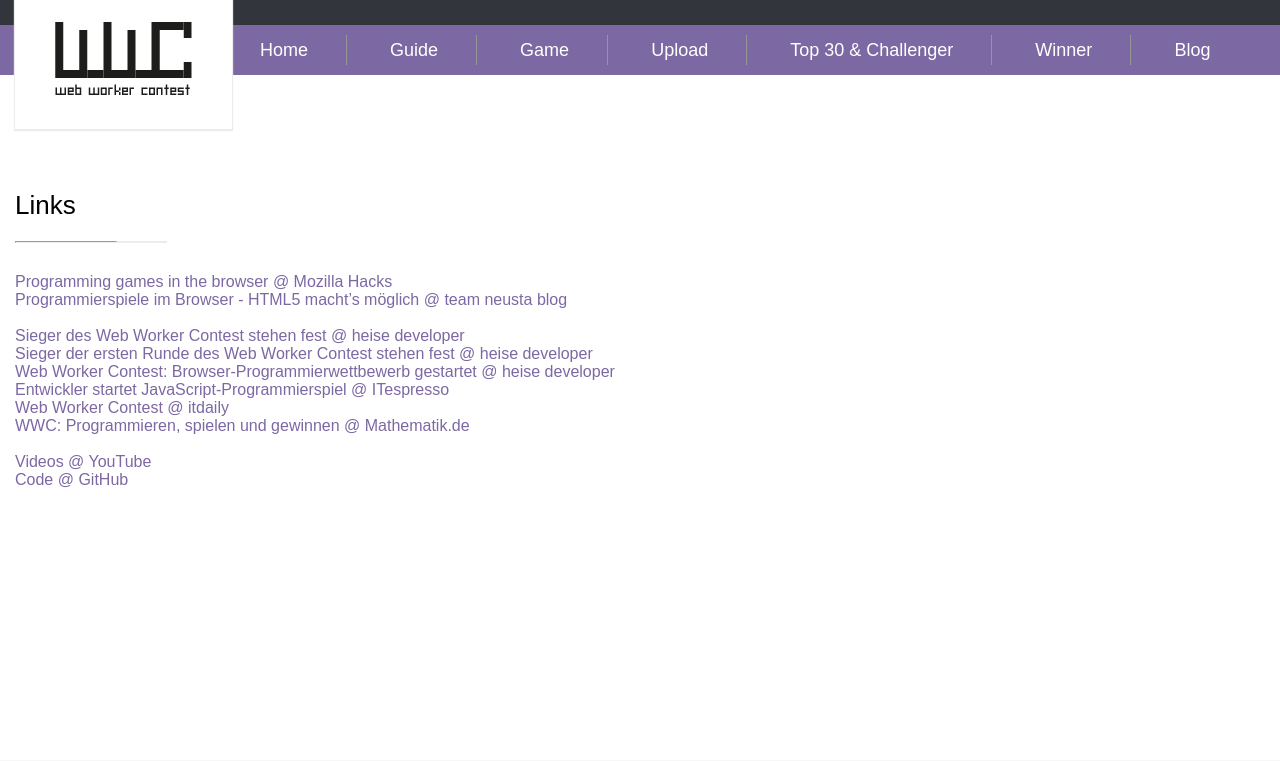
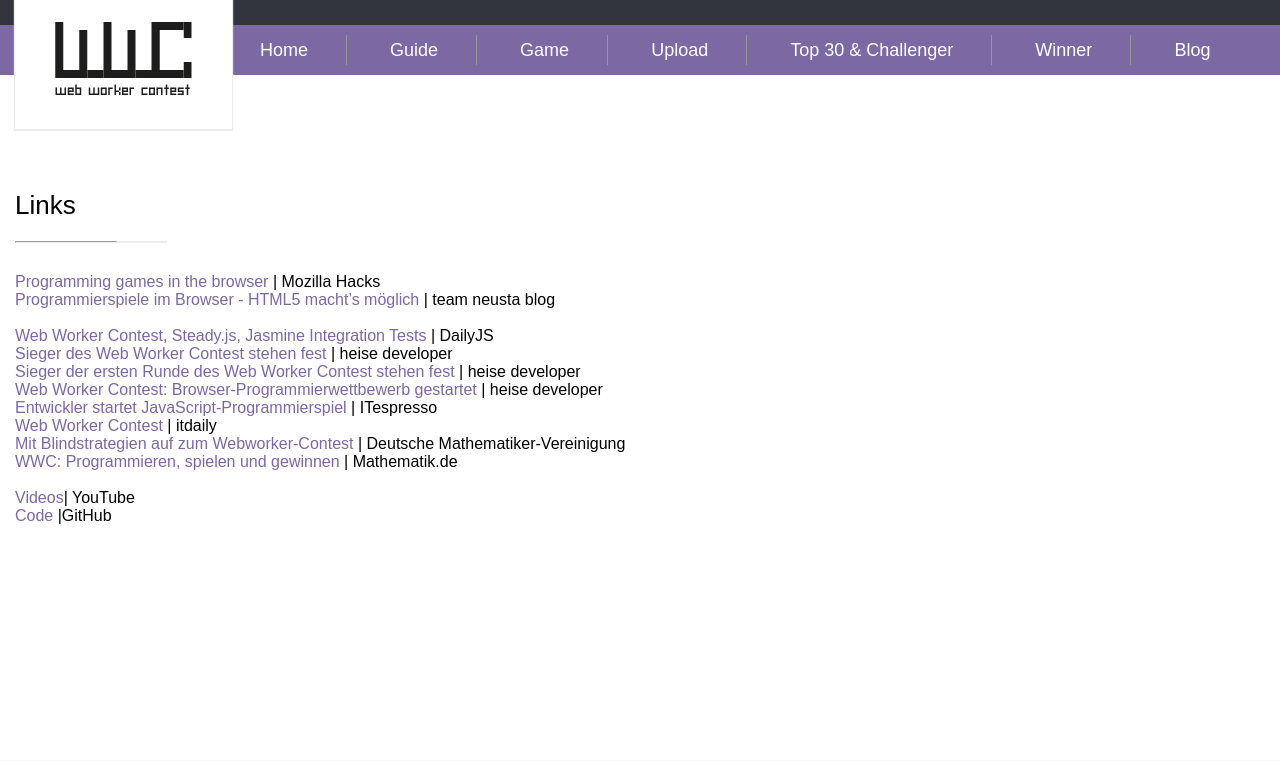
Before and after one commit to strenkel/wwc, a PHP site: page /links.php in a window 1280 px wide. Shown: the top 761 px of the page. Run offline with PHP 8.4, Linux system fonts and the light colour scheme.

Commit message:
add 2 links

```diff
--- a/links.php
+++ b/links.php
@@ -12,23 +12,25 @@
 ?>
 
 <section id="page">
-	<section id="content">
-		<h2>Links</h2>
-		<hr width="100">
-		<article>
-			<p>
-				<a href='https://hacks.mozilla.org/2014/08/programming-games-in-the-browser/'>Programming games in the browser @ Mozilla Hacks</a><br>
-        <a href='http://blog.team-neusta.de/index.php/spektrum/agile-und-development/programmierspiele-im-browser-html5-machts-moeglich/'>Programmierspiele im Browser - HTML5 macht’s möglich @ team neusta blog</a><br>
+  <section id="content">
+    <h2>Links</h2>
+    <hr width="100">
+    <article>
+      <p>
+        <a href='https://hacks.mozilla.org/2014/08/programming-games-in-the-browser/'>Programming games in the browser</a> | Mozilla Hacks<br>
+        <a href='http://blog.team-neusta.de/index.php/spektrum/agile-und-development/programmierspiele-im-browser-html5-machts-moeglich/'>Programmierspiele im Browser - HTML5 macht’s möglich</a> | team neusta blog<br>
         <br>
-        <a href='http://www.heise.de/developer/meldung/Sieger-des-Web-Worker-Contest-stehen-fest-2237774.html'>Sieger des Web Worker Contest stehen fest @ heise developer</a><br>
-        <a href='http://www.heise.de/developer/meldung/Sieger-der-ersten-Runde-des-Web-Worker-Contest-stehen-fest-2218120.html'>Sieger der ersten Runde des Web Worker Contest stehen fest @ heise developer</a><br>
-        <a href='http://www.heise.de/developer/meldung/Web-Worker-Contest-Browser-Programmierwettbewerb-gestartet-2197426.html'>Web Worker Contest: Browser-Programmierwettbewerb gestartet @ heise developer</a><br>
-        <a href='http://www.itespresso.de/2014/05/23/entwickler-startet-javascript-programmierspiel/'>Entwickler startet JavaScript-Programmierspiel @ ITespresso</a><br>
-        <a href='http://www.it-daily.net/it-strategie/aktuelles/9144-web-worker-contest'>Web Worker Contest @ itdaily</a><br>
-        <a href='http://www.mathematik.de/ger/diverses/aktuelles/wwc_programmieren_spielen_und_gewinnen.html'>WWC: Programmieren, spielen und gewinnen @ Mathematik.de</a><br>
+        <a href='http://dailyjs.com/2014/06/13/web-worker-steady-jasmine-int/'>Web Worker Contest, Steady.js, Jasmine Integration Tests</a> | DailyJS<br>
+        <a href='http://www.heise.de/developer/meldung/Sieger-des-Web-Worker-Contest-stehen-fest-2237774.html'>Sieger des Web Worker Contest stehen fest</a> | heise developer<br>
+        <a href='http://www.heise.de/developer/meldung/Sieger-der-ersten-Runde-des-Web-Worker-Contest-stehen-fest-2218120.html'>Sieger der ersten Runde des Web Worker Contest stehen fest</a> | heise developer<br>
+        <a href='http://www.heise.de/developer/meldung/Web-Worker-Contest-Browser-Programmierwettbewerb-gestartet-2197426.html'>Web Worker Contest: Browser-Programmierwettbewerb gestartet</a> | heise developer<br>
+        <a href='http://www.itespresso.de/2014/05/23/entwickler-startet-javascript-programmierspiel/'>Entwickler startet JavaScript-Programmierspiel</a> | ITespresso<br>
+        <a href='http://www.it-daily.net/it-strategie/aktuelles/9144-web-worker-contest'>Web Worker Contest</a> | itdaily<br>
+        <a href='http://dmv.mathematik.de/index.php/forum/nachrichten/184-mit-blindstrategien-auf-zum-webworker-contest'>Mit Blindstrategien auf zum Webworker-Contest</a> |  Deutsche Mathematiker-Vereinigung<br>
+        <a href='http://www.mathematik.de/ger/diverses/aktuelles/wwc_programmieren_spielen_und_gewinnen.html'>WWC: Programmieren, spielen und gewinnen</a> | Mathematik.de<br>
         <br>
-        <a href='https://www.youtube.com/channel/UCNqOUOlC8UOYYLdGHhFbY-Q'>Videos @ YouTube</a><br>
-        <a href='https://github.com/strenkel/wwc'>Code @ GitHub</a><br>
+        <a href='https://www.youtube.com/channel/UCNqOUOlC8UOYYLdGHhFbY-Q'>Videos</a>| YouTube<br>
+        <a href='https://github.com/strenkel/wwc'>Code</a> |GitHub<br>
       </p>
 		</article>
 	</section>
```
